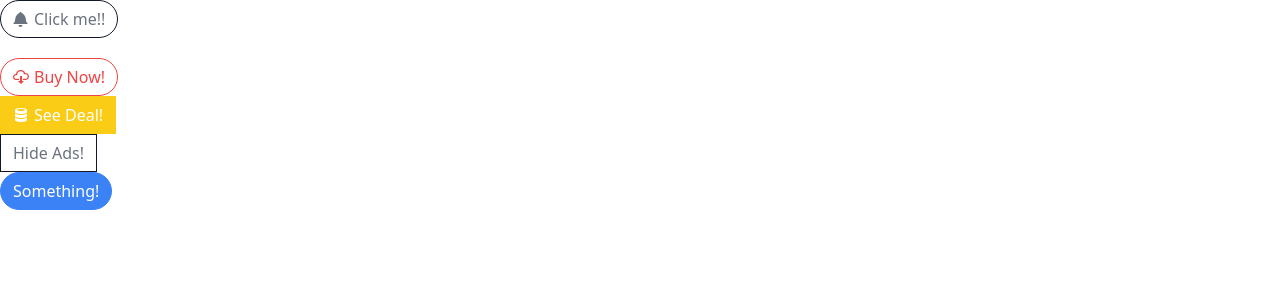
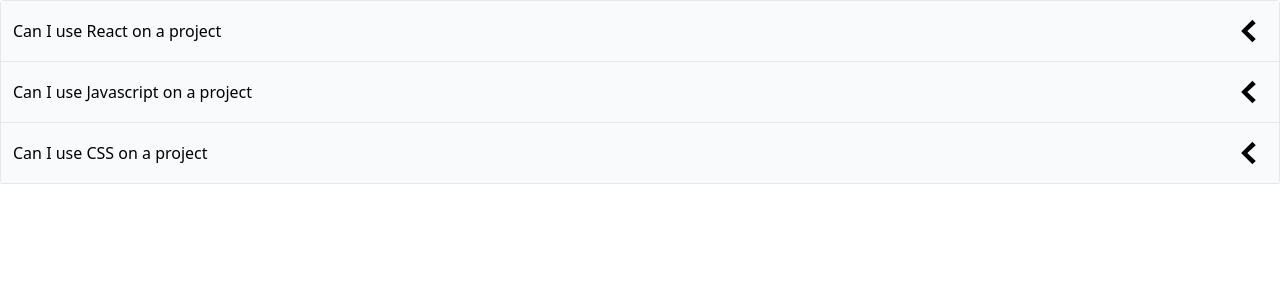
Before and after one commit to mydevth/ReactStephen-Reducers, a React (Create React App) app: page / in a window 1280 px wide. Shown: the top 300 px of the page. Built offline with nearby package versions, Linux system fonts and the light colour scheme.

Commit message:
section11

```diff
--- a/src/App.js
+++ b/src/App.js
@@ -1,48 +1,29 @@
-import { GoBell, GoCloudDownload, GoDatabase } from "react-icons/go";
-import Button from "./Button";
+import Accordion from "./components/Accordion";
+// import Button from "./components/Button";
 
 function App() {
-  function handleClick() {
-    console.log("Click");
-  }
-  return (
-    <div>
-      <div>
-        <Button
-          onClick={handleClick}
-          secondary
-          outline
-          rounded
-          className="mb-5"
-        >
-          <GoBell />
-          Click me!!
-        </Button>
-      </div>
-      <div>
-        <Button danger outline rounded onMouseEnter={handleClick}>
-          <GoCloudDownload />
-          Buy Now!
-        </Button>
-      </div>
-      <div>
-        <Button warning onMouseLeave={handleClick}>
-          <GoDatabase />
-          See Deal!
-        </Button>
-      </div>
-      <div>
-        <Button secondary outline>
-          Hide Ads!
-        </Button>
-      </div>
-      <div>
-        <Button primary rounded>
-          Something!
-        </Button>
-      </div>
-    </div>
-  );
+  const items = [
+    {
+      id: "f9dsj",
+      label: "Can I use React on a project",
+      content:
+        "You can use React on any project you want.You can use React on any project you want.You can use React on any project you want.You can use React on any project you want.You can use React on any project you want.",
+    },
+    {
+      id: "9d9gj",
+      label: "Can I use Javascript on a project",
+      content:
+        "You can use Javascript on any project you want.You can use React on any project you want.You can use React on any project you want.You can use React on any project you want",
+    },
+    {
+      id: "5dgej",
+      label: "Can I use CSS on a project",
+      content:
+        "You can use CSS on any project you want.You can use CSS on any project you want.You can use CSS on any project you want.You can use CSS on any project you want.You can use CSS on any project you want",
+    },
+  ];
+
+  return <Accordion items={items} />;
 }
 
 export default App;
--- /dev/null
+++ b/src/components/Accordion.js
@@ -0,0 +1,40 @@
+import { useState } from "react";
+import { GoChevronDown, GoChevronLeft } from "react-icons/go";
+
+function Accordion({ items }) {
+  const [expandedIndex, setExpandedIndex] = useState(-1);
+
+  const handleClick = (nextIndex) => {
+    if (expandedIndex === nextIndex) {
+      setExpandedIndex(-1);
+    } else {
+      setExpandedIndex(nextIndex);
+    }
+  };
+
+  const renderedItems = items.map((item, index) => {
+    const isExpanded = index === expandedIndex;
+
+    const icon = (
+      <span className="text-4xl">
+        {isExpanded ? <GoChevronDown /> : <GoChevronLeft />}
+      </span>
+    );
+
+    return (
+      <div key={item.id}>
+        <div
+          className="flex justify-between p-3 bg-gray-50 border-b items-center cursor-pointer "
+          onClick={() => handleClick(index)}
+        >
+          {item.label}
+          {icon}
+        </div>
+        {isExpanded && <div className="border-b p-5">{item.content}</div>}
+      </div>
+    );
+  });
+  return <div className="border-x border-t rounded">{renderedItems}</div>;
+}
+
+export default Accordion;
--- /dev/null
+++ b/src/pages/ButtonPage.js
@@ -0,0 +1,48 @@
+import { GoBell, GoCloudDownload, GoDatabase } from "react-icons/go";
+import Button from "../components/Button";
+
+function ButtonPage() {
+  function handleClick() {
+    console.log("Click");
+  }
+  return (
+    <div>
+      <div>
+        <Button
+          onClick={handleClick}
+          secondary
+          outline
+          rounded
+          className="mb-5"
+        >
+          <GoBell />
+          Click me!!
+        </Button>
+      </div>
+      <div>
+        <Button danger outline rounded onMouseEnter={handleClick}>
+          <GoCloudDownload />
+          Buy Now!
+        </Button>
+      </div>
+      <div>
+        <Button warning onMouseLeave={handleClick}>
+          <GoDatabase />
+          See Deal!
+        </Button>
+      </div>
+      <div>
+        <Button secondary outline>
+          Hide Ads!
+        </Button>
+      </div>
+      <div>
+        <Button primary rounded>
+          Something!
+        </Button>
+      </div>
+    </div>
+  );
+}
+
+export default ButtonPage;
```
Also changed, not shown: src/components/Button.js (renamed from src/Button.js), 1 other file (tests, documents, lock files or other folders).
